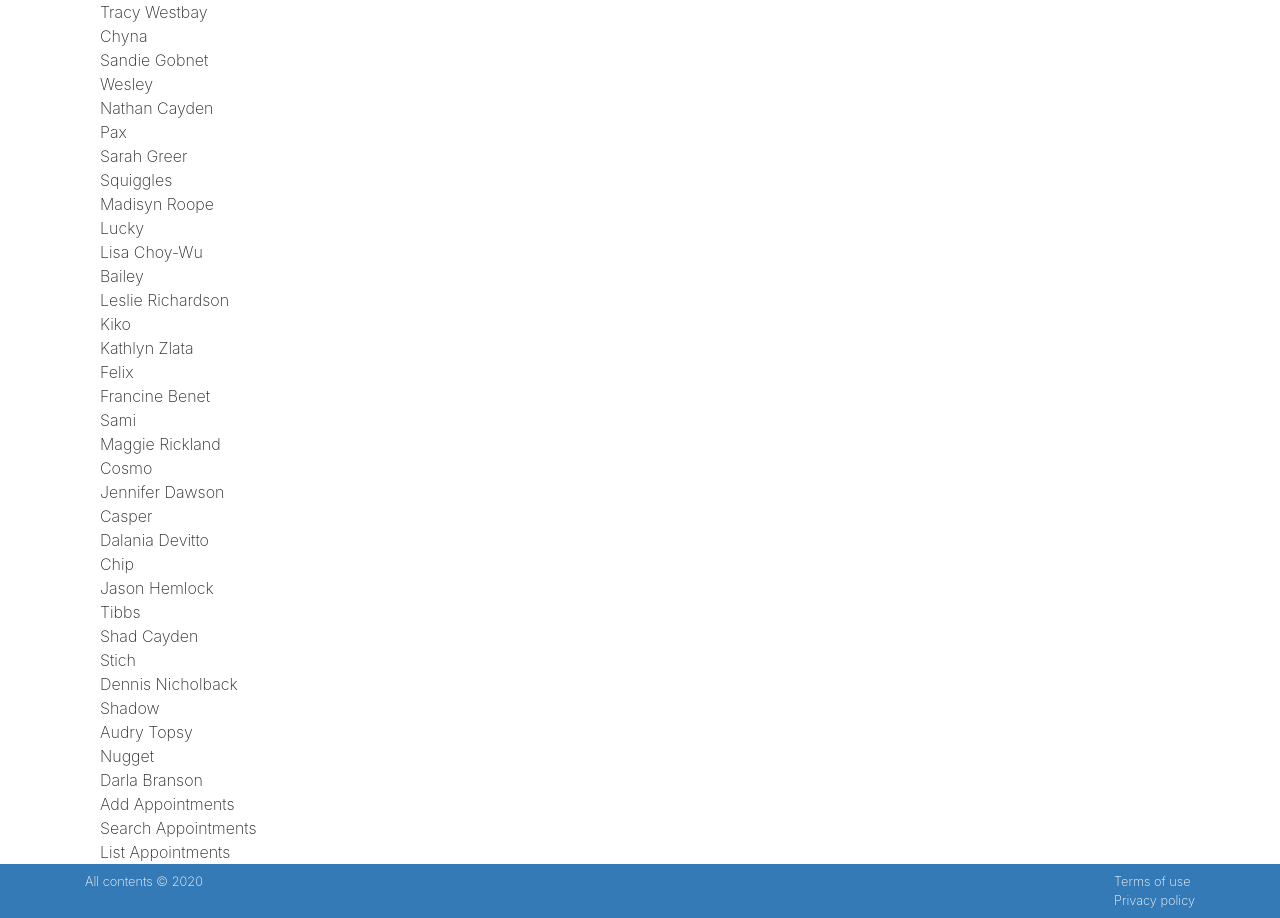
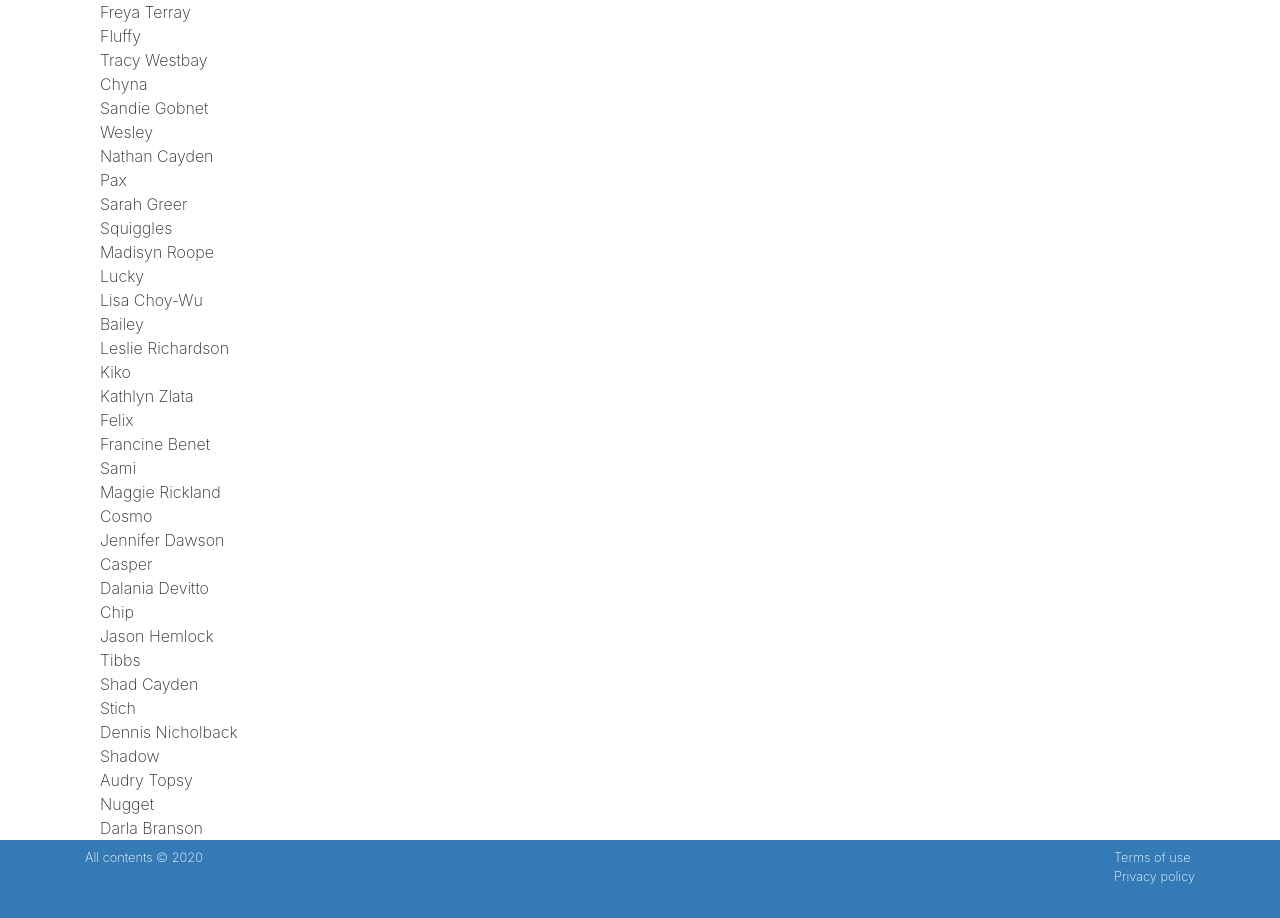
Before and after one commit to icebox827/appointments-manager, a React (Create React App) app: page / in a window 1280 px wide. Shown: the part 461-1379 px from the top of the page. After the commit the page ends 1355 px from the top, so only its background shows below. Built offline with nearby package versions, Linux system fonts and the light colour scheme.

Commit message:
Pass appointments through props to the ListAppointments component

```diff
--- a/src/components/App.js
+++ b/src/components/App.js
@@ -29,23 +29,15 @@
 
   render() {
 
-    const listItems = this.state.myAppointments.map(item => (
-      <div>
-        <div>{item.petName}</div>
-        <div>{item.ownerName}</div>
-      </div>
-    ));
-
-    return (
+  return (
       <main className="page bg-white" id="petratings">
         <div className="container">
           <div className="row">
             <div className="col-md-12 bg-white">
               <div className="container">
-                {listItems}
                 <AddAppointments />
                 <SearchAppointments />
-                <ListAppointments />
+                <ListAppointments appointments={this.state.myAppointments} />
               </div>
             </div>
           </div>
--- a/src/components/ListAppointments.js
+++ b/src/components/ListAppointments.js
@@ -2,7 +2,13 @@
 
 class ListAppointments extends Component {
   render() {
-    return <div>List Appointments</div>;
+    const listItems = this.props.appointments.map(item => (
+      <div>
+        <div>{item.petName}</div>
+        <div>{item.ownerName}</div>
+      </div>
+    ));
+    return <div>{listItems}</div>;
   }
 }
 
```
